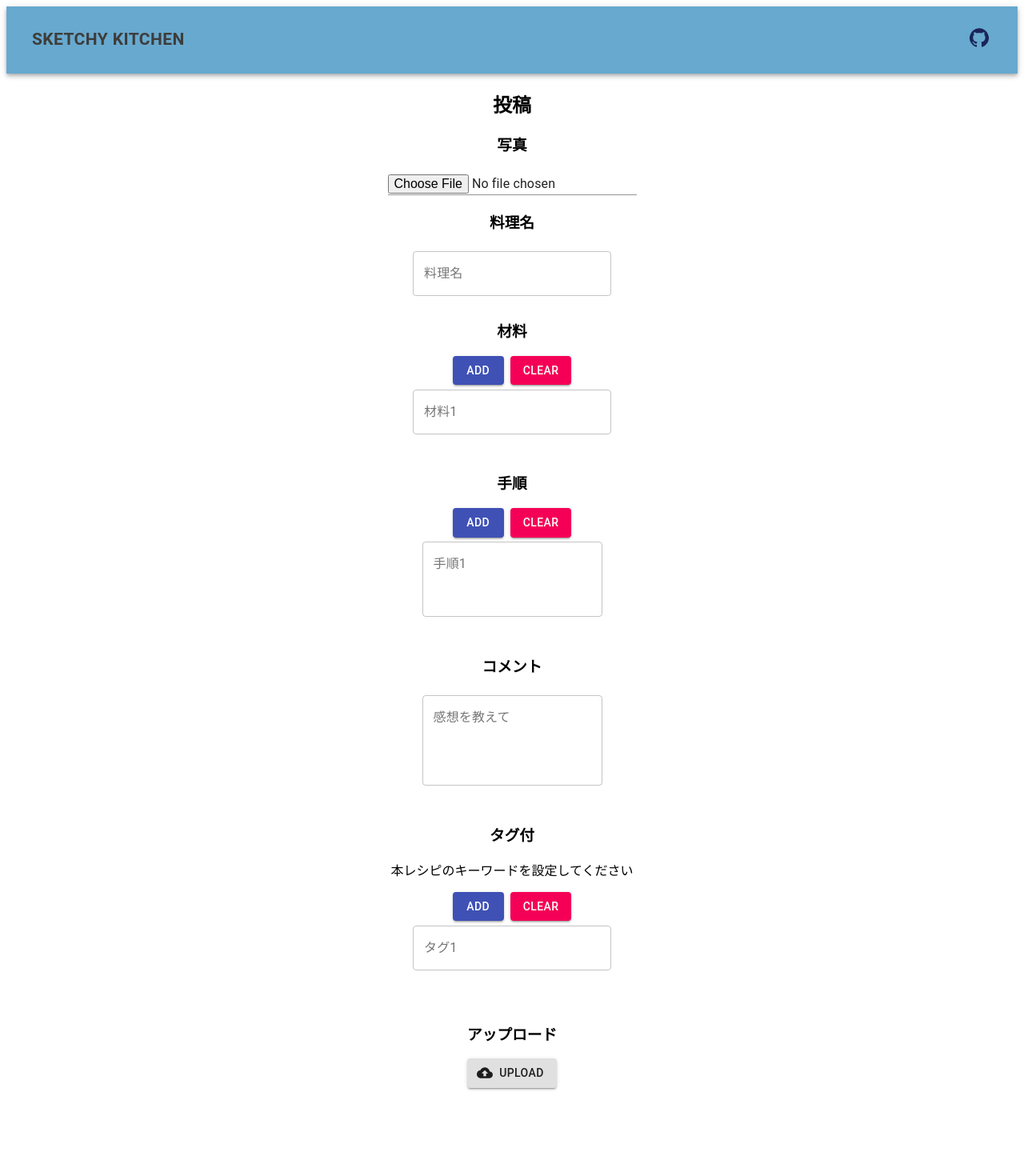
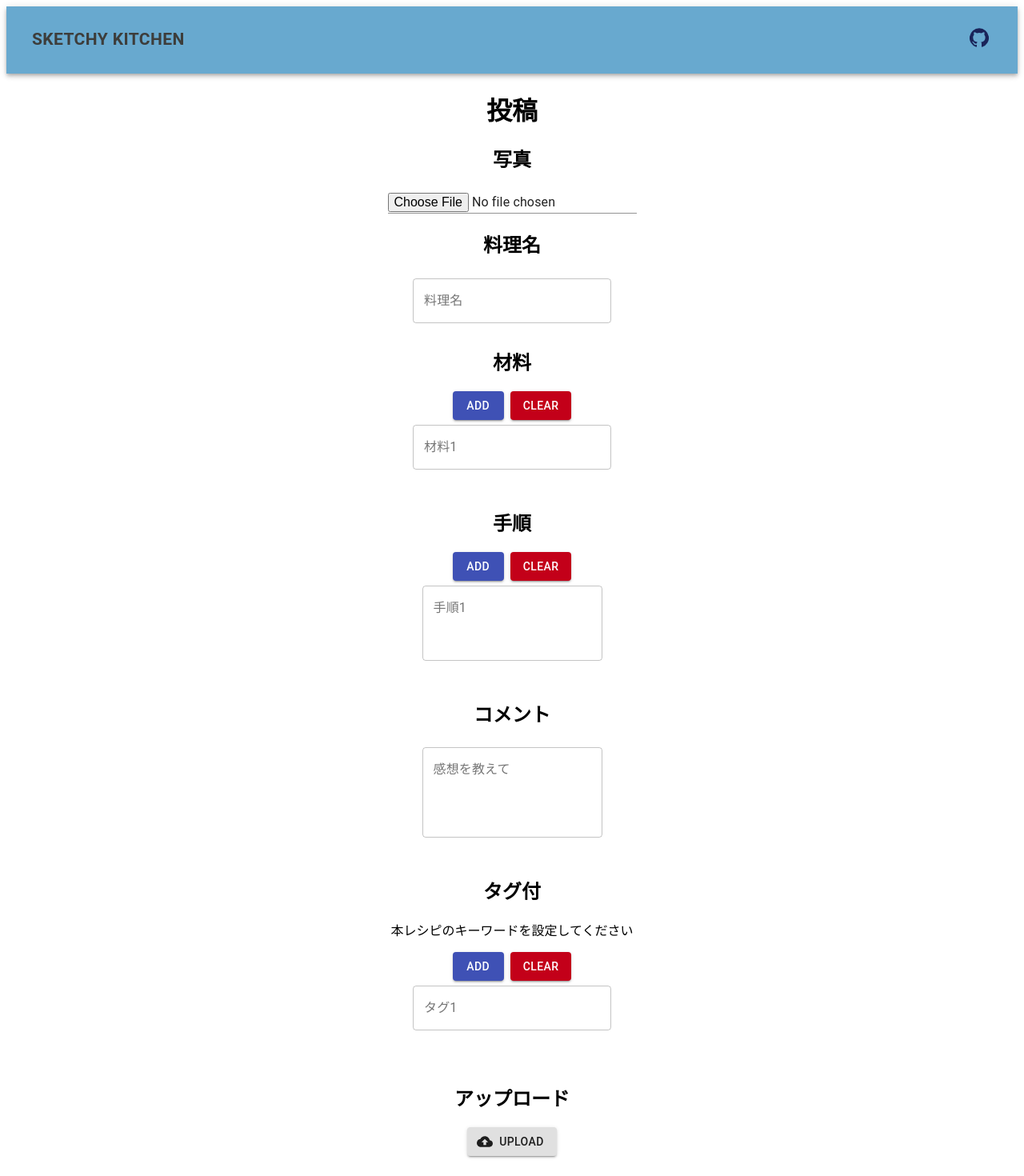
Before and after one commit to TakaShinoda/sketchy-kitchen, a React (Create React App) app: page /post in a window 1280 px wide. Shown: the top 1470 px of the page at 80% size. Before the commit the page ends 1404 px from the top, so only its background shows below. Built offline with nearby package versions, Linux system fonts and the light colour scheme; no server answers.

Commit message:
fix: hタグを修正, formに対するlabelを追記, キャンセルボタンの背景色を変更

```diff
--- a/src/components/postPage/PostRecipe.tsx
+++ b/src/components/postPage/PostRecipe.tsx
@@ -17,6 +17,9 @@ const useStyle = makeStyles(() =>
     form: {
       borderStyle: 'none',
     },
+    cancel: {
+      backgroundColor: '#c30019'
+    }
   })
 )
 
@@ -146,19 +149,20 @@ export const PostRecipe: FC = () => {
   return (
     <div className={classes.main}>
       {dialog()}
-      <h2>投稿</h2>
+      <h1>投稿</h1>
       <form onSubmit={handleSubmit(onSubmit)}>
-        <h3>写真</h3>
+        <label htmlFor="photo"><h2>写真</h2></label>
         <TextField
           type="file"
+          id="photo"
           onChange={(e: React.ChangeEvent<HTMLInputElement> | any) =>
             setImage(e.target.files[0])
           }
         />
-        <h3>料理名</h3>
+        <label htmlFor="title"><h2>料理名</h2></label>
         <fieldset className={classes.form}>
           <TextField
-            id="outlined-basic"
+            id="title"
             label="料理名"
             variant="outlined"
             name="title"
@@ -167,7 +171,7 @@ export const PostRecipe: FC = () => {
             onChange={(e) => setTitle(e.target.value)}
           />
         </fieldset>
-        <h3>材料</h3>
+        <label htmlFor="foodstuff"><h2>材料</h2></label>
         <Button
           aria-label="材料を追加する"
           variant="contained"
@@ -182,6 +186,7 @@ export const PostRecipe: FC = () => {
           variant="contained"
           color="secondary"
           onClick={clearFoodstuffs}
+          className={classes.cancel}
         >
           Clear
         </Button>
@@ -194,7 +199,7 @@ export const PostRecipe: FC = () => {
               className={classes.form}
             >
               <TextField
-                id="outlined-basic"
+                id="foodstuff"
                 label={`材料${index + 1}`}
                 variant="outlined"
                 name={foodstuffName}
@@ -209,7 +214,7 @@ export const PostRecipe: FC = () => {
           )
         })}
         <br />
-        <h3>手順</h3>
+        <label htmlFor="procedure"><h2>手順</h2></label>
         <Button
           aria-label="手順を追加する"
           variant="contained"
@@ -224,6 +229,7 @@ export const PostRecipe: FC = () => {
           variant="contained"
           color="secondary"
           onClick={clearProcedures}
+          className={classes.cancel}
         >
           Clear
         </Button>
@@ -238,7 +244,7 @@ export const PostRecipe: FC = () => {
               <TextField
                 multiline
                 rows="3"
-                id="outlined-basic"
+                id="procedure"
                 label={`手順${index + 1}`}
                 variant="outlined"
                 name={procedureList}
@@ -253,12 +259,12 @@ export const PostRecipe: FC = () => {
           )
         })}
         <br />
-        <h3>コメント</h3>
+        <label htmlFor="comment"><h2>コメント</h2></label>
         <fieldset className={classes.form}>
           <TextField
             multiline
             rows="4"
-            id="outlined-basic"
+            id="comment"
             label="感想を教えて"
             variant="outlined"
             name="comment"
@@ -268,7 +274,7 @@ export const PostRecipe: FC = () => {
           />
         </fieldset>
         <br />
-        <h3>タグ付</h3>
+        <label htmlFor="keyword"><h2>タグ付</h2></label>
         <p>本レシピのキーワードを設定してください</p>
         <Button
           aria-label="このレシピのキーワードを追加する"
@@ -284,6 +290,7 @@ export const PostRecipe: FC = () => {
           variant="contained"
           color="secondary"
           onClick={clearKeywords}
+          className={classes.cancel}
         >
           Clear
         </Button>
@@ -296,7 +303,7 @@ export const PostRecipe: FC = () => {
               className={classes.form}
             >
               <TextField
-                id="outlined-basic"
+                id="keyword"
                 label={`タグ${index + 1}`}
                 variant="outlined"
                 name={keywordList}
@@ -312,7 +319,7 @@ export const PostRecipe: FC = () => {
         })}
         <br />
         <br />
-        <h3>アップロード</h3>
+        <h2>アップロード</h2>
         <Button
           aria-label="レシピをアップロードする"
           type="submit"
```
